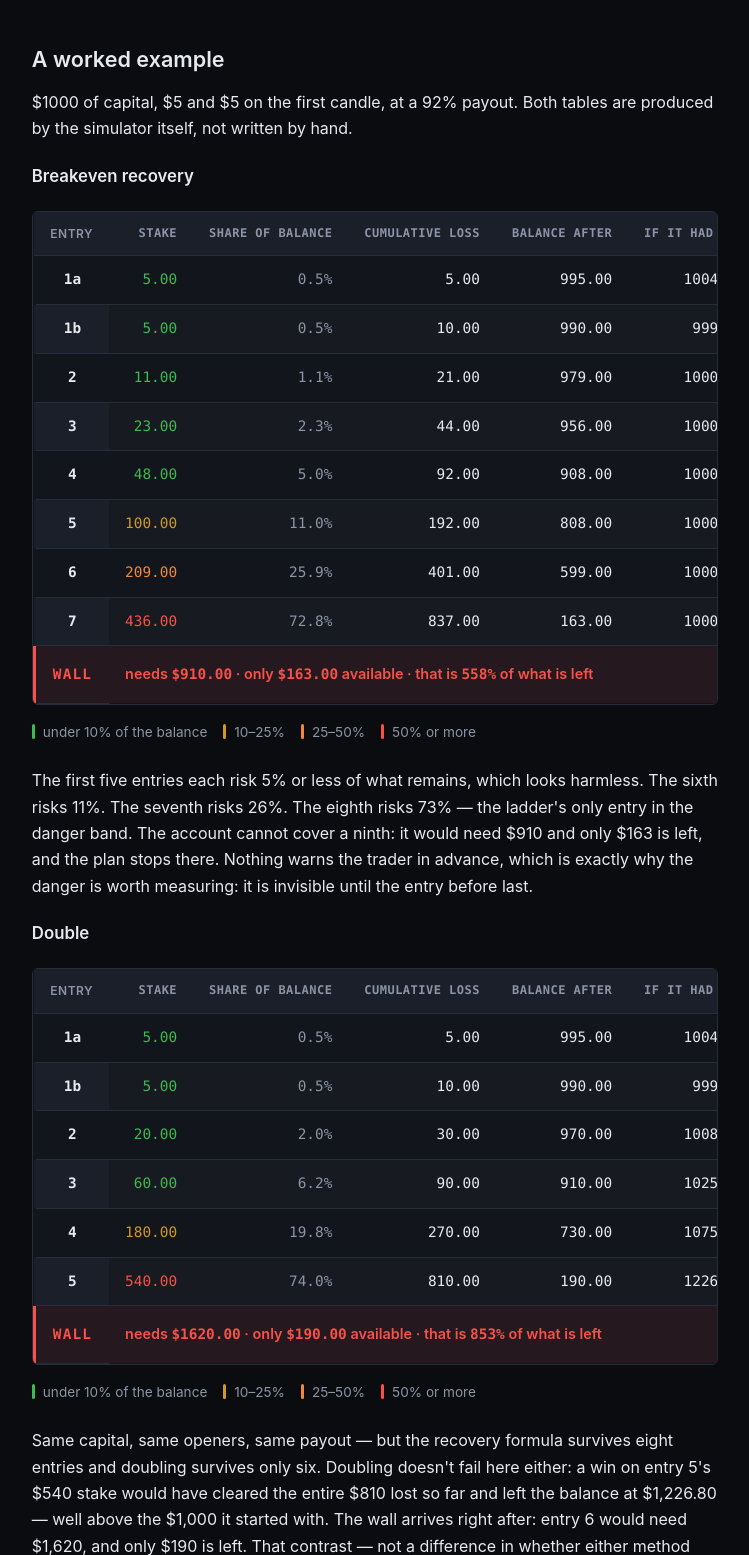
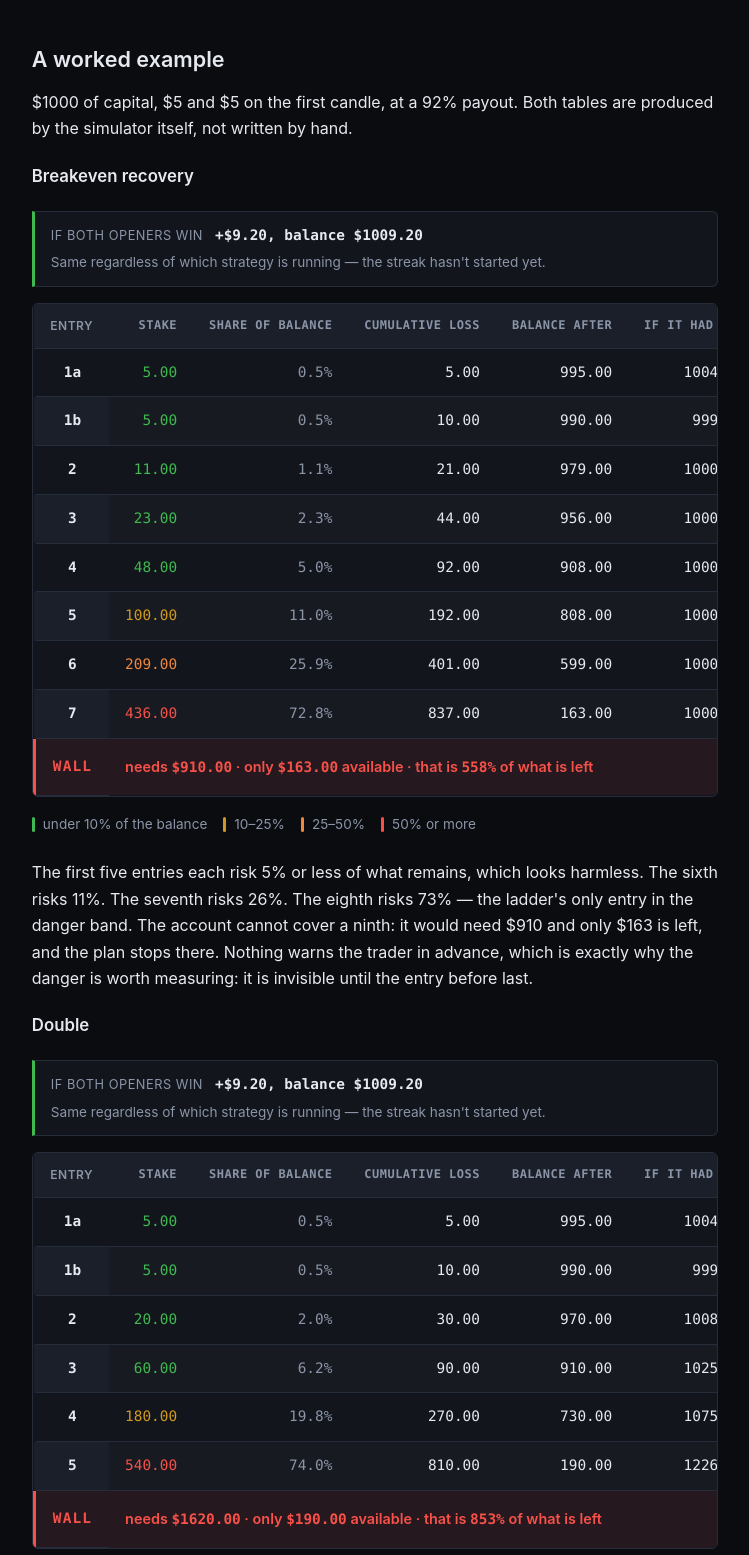
Before and after one commit to AD0791/MTG-simulator-app, a FastAPI app: page / in a window 1280 px wide. Shown: the part 1991-3546 px from the top of the page, without its empty margins (265-1014 px from the left). Run offline with FastAPI, Linux system fonts and the light colour scheme; parts of the project's set-up code (start-up, migrations or seed data) failed here and were passed over.

Commit message:
Show what the openers are worth before the worst case
Every results table gets a badge, ahead of the ladder: what the balance
would be if entry_1a and entry_1b both won and the streak never started.
At the reference case that's +\$9.20 on \$1,000 of capital — the ordinary
outcome, shown next to the wall the ladder exists to find, because a page
that only shows the worst case isn't honest either.

The figure is identical across every strategy on a page — the openers are
shared and neither has acted yet — so it repeats once per table rather
than once per page, worded so a reader comparing tables reads the match
as the point, not an accident.

When a target profit is set, the same badge answers a second question:
does this plan clear it? Below the target it says so and by how much;
above it, likewise. At no target there's no bar to draw, so it stays a
plain profit figure — the ui-design skill's rule against drawing a
pass/fail line where none exists.

bands.py had no direct test coverage before this; opener_badge is real
logic landing in it, which is the point past which that stops being
deferrable. band_for picked up coverage in the same pass since it was
sitting right there, still untested, for no reason connected to this
change.

The one-of-two-openers-wins case is a different number than this badge
answers, and the roadmap names it an open decision rather than settling
it — left out rather than guessed at.

```diff
--- a/src/app/static/css/app.css
+++ b/src/app/static/css/app.css
@@ -421,6 +421,42 @@ fieldset.field > legend {
   margin-bottom: var(--s4);
 }
 
+/* --- opener badge -------------------------------------------------------- */
+
+/* The ordinary case, ahead of the ladder's worst case. A left border, like
+   the ramp, but on its own axis (target met or not) — never the same tint
+   vocabulary applied to a different question. */
+.badge {
+  display: flex;
+  flex-wrap: wrap;
+  align-items: baseline;
+  column-gap: var(--s3);
+  row-gap: var(--s1);
+  margin-bottom: var(--s4);
+  padding: var(--s3) var(--s4);
+  background: var(--surface);
+  border: 1px solid var(--border);
+  border-left: 3px solid var(--calm);
+  border-radius: 0 var(--radius) var(--radius) 0;
+}
+.badge--short { border-left-color: var(--caution); }
+.badge__label {
+  font-size: .8rem;
+  letter-spacing: .04em;
+  text-transform: uppercase;
+  color: var(--muted);
+}
+.badge__value {
+  font-family: var(--font-figure);
+  font-variant-numeric: tabular-nums;
+  font-weight: 600;
+}
+.badge__note {
+  flex-basis: 100%;
+  font-size: .85rem;
+  color: var(--muted);
+}
+
 /* --- the ladder -------------------------------------------------------- */
 
 /* Below the first breakpoint the table scrolls inside its own container, with
--- a/src/app/templates/index.html
+++ b/src/app/templates/index.html
@@ -132,7 +132,7 @@
 
   <h3>Double</h3>
   <div class="example">
-    {% with ladder = double_ladder, wall = double_wall %}
+    {% with ladder = double_ladder, wall = double_wall, badge = badge %}
       {% include "partials/_results_table.html" %}
     {% endwith %}
   </div>
--- a/src/app/templates/partials/_results_table.html
+++ b/src/app/templates/partials/_results_table.html
@@ -2,6 +2,30 @@
   The ladder. Each row's band is computed server-side and arrives as a name; the
   share is printed alongside so the escalation reads the same without colour.
 #}
+{% if badge %}
+  {# The ordinary case, ahead of the worst case: what both openers winning
+     returns. Identical across every strategy on this page — neither has
+     acted before the streak starts — so the wording says so rather than
+     leaving the repetition looking like an accident. #}
+  <div class="badge{% if badge.meets_target is sameas false %} badge--short{% endif %}">
+    <span class="badge__label">If both openers win</span>
+    <span class="badge__value">
+      {% if badge.target is not none %}
+        {% if badge.meets_target %}
+          clears the ${{ "%.2f"|format(badge.target) }} target by ${{ "%.2f"|format(badge.profit - badge.target) }}
+        {% else %}
+          ${{ "%.2f"|format(badge.target - badge.profit) }} short of the ${{ "%.2f"|format(badge.target) }} target
+        {% endif %}
+      {% else %}
+        +${{ "%.2f"|format(badge.profit) }}, balance ${{ "%.2f"|format(badge.balance) }}
+      {% endif %}
+    </span>
+    <span class="badge__note">
+      Same regardless of which strategy is running — the streak hasn't started yet.
+    </span>
+  </div>
+{% endif %}
+
 <div class="table-scroll">
   <table class="ladder">
     <caption class="visually-hidden">
--- a/src/app/templates/results_group.html
+++ b/src/app/templates/results_group.html
@@ -46,7 +46,7 @@
       </p>
     {% endif %}
 
-    {% with ladder = table.ladder, wall = table.wall %}
+    {% with ladder = table.ladder, wall = table.wall, badge = table.badge %}
       {% include "partials/_results_table.html" %}
     {% endwith %}
   </div>
```
Also changed, not shown: src/app/web/bands.py (+27 -0 lines), src/app/web/pages.py (+25 -1 lines), tests/test_bands.py (added, +70 -0 lines), tests/test_web.py (+20 -0 lines).
